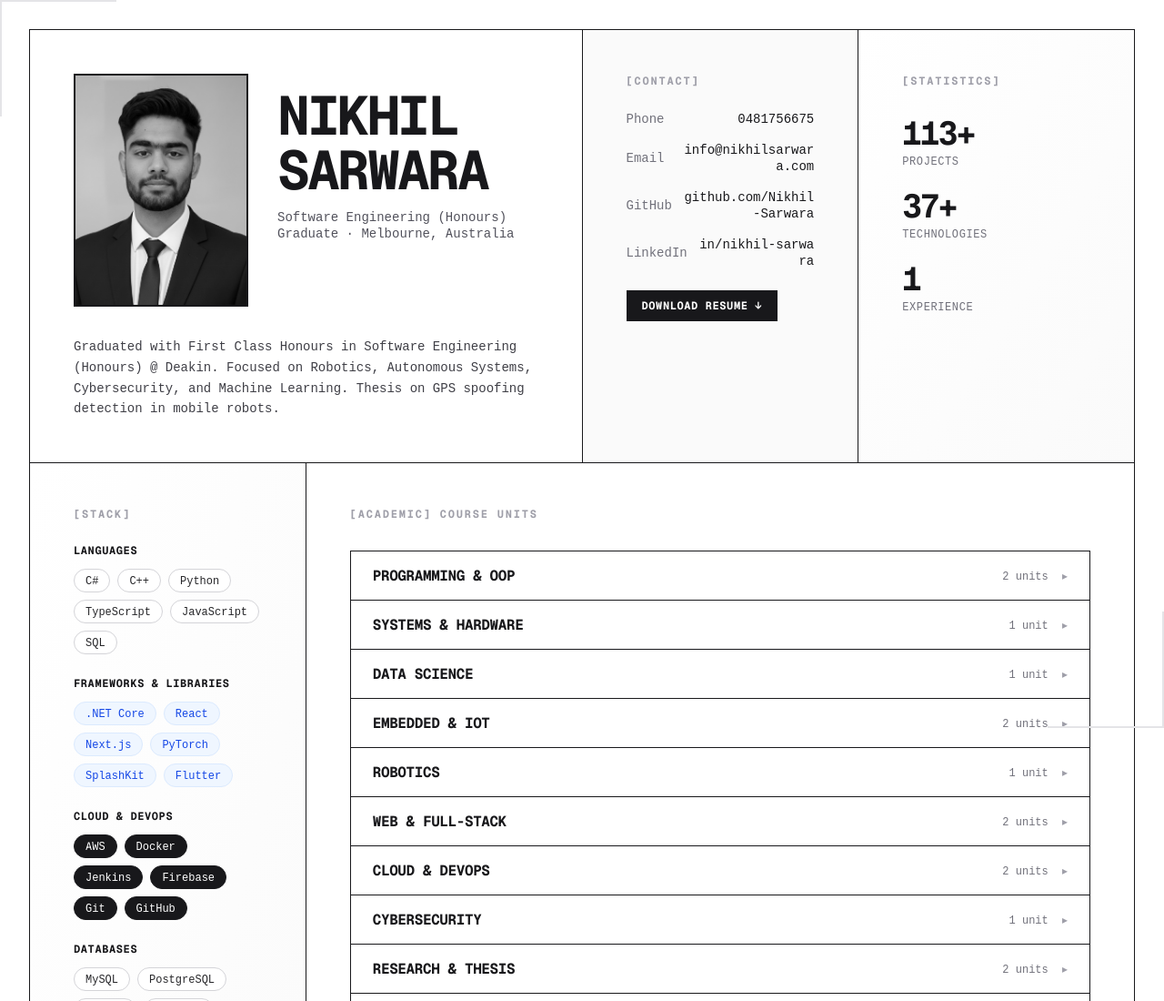
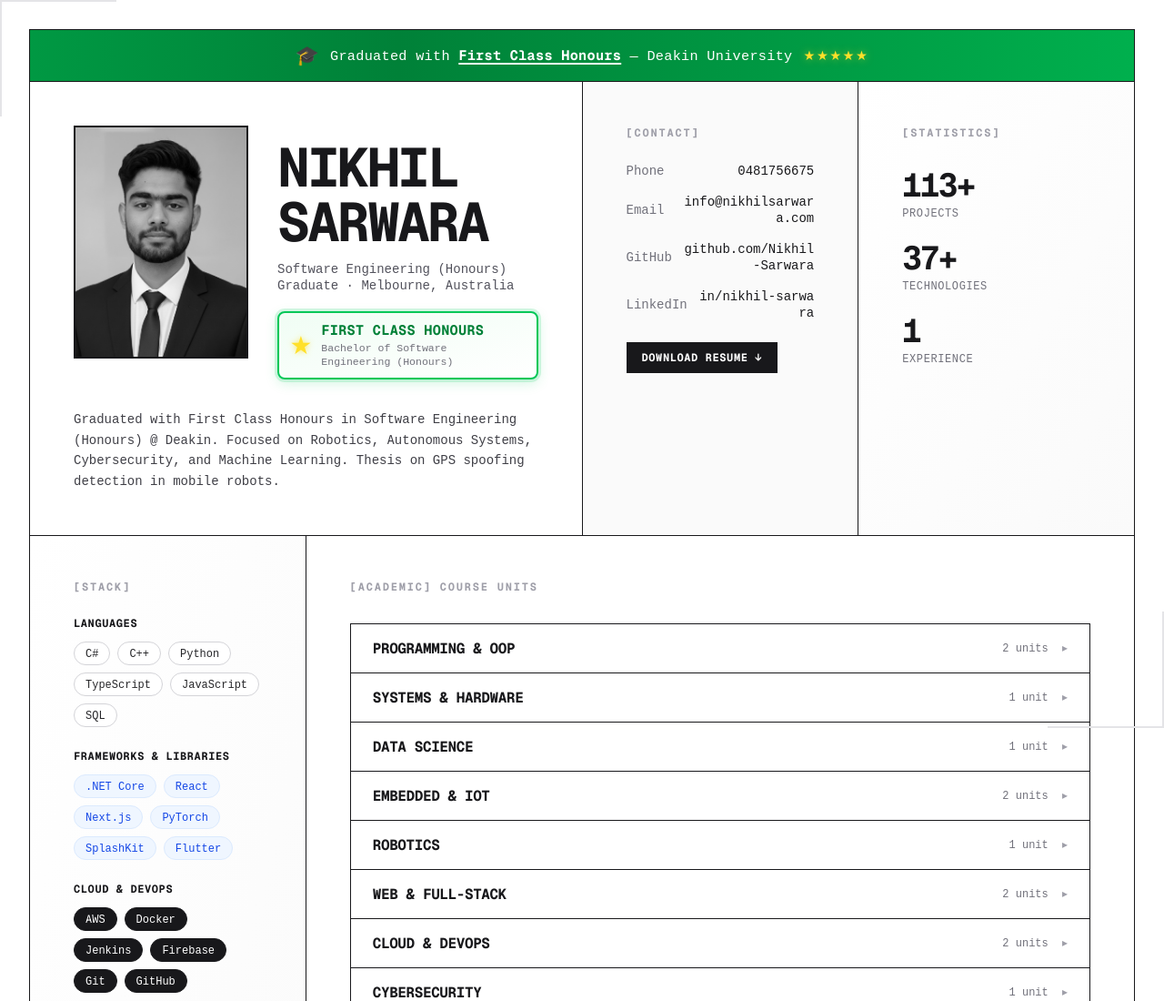
Before and after one commit to Nikhil-Sarwara/my-portfolio, an Astro site: page / in a window 1280 px wide. Shown: the top 1100 px of the page at 91% size. Built offline with nearby package versions, Linux system fonts and the light colour scheme; Astro itself is replaced by a stand-in of ours.

Commit message:
feat: highlight First Class Honours with banner + award badge

```diff
--- a/src/pages/index.astro
+++ b/src/pages/index.astro
@@ -58,6 +58,12 @@ const unitByCode = Object.fromEntries(units.map((u) => [u.unit_code, u]));
     <div class="content">
       <div class="main-grid">
 
+        <div class="honours-banner">
+          <span class="hb-emoji">🎓</span>
+          <span class="hb-text">Graduated with <strong>First Class Honours</strong> — Deakin University</span>
+          <span class="hb-stars">★★★★★</span>
+        </div>
+
         <!-- Identity -->
         <div class="cell cell-id">
           <div class="id-row">
@@ -67,6 +73,13 @@ const unitByCode = Object.fromEntries(units.map((u) => [u.unit_code, u]));
             <div class="flex-1">
               <h1 class="name">{site.name}</h1>
               <p class="id-meta">{site.role} · {site.location}</p>
+              <div class="honours-badge">
+                <span class="hb-star">★</span>
+                <div class="hb-inner">
+                  <div class="hb-title">First Class Honours</div>
+                  <div class="hb-sub">Bachelor of Software Engineering (Honours)</div>
+                </div>
+              </div>
             </div>
           </div>
           <p class="id-bio">{site.bio}</p>
--- a/src/styles/global.css
+++ b/src/styles/global.css
@@ -275,6 +275,87 @@ h1.name {
   font-size: 0.875rem;
   line-height: 1.625;
   color: var(--zinc-700);
+}
+
+/* ===== Honours banner ===== */
+.honours-banner {
+  grid-column: 1 / -1;
+  display: flex;
+  align-items: center;
+  justify-content: center;
+  gap: 0.75rem;
+  padding: 0.9rem 1.5rem;
+  border-right: 1px solid var(--zinc-900);
+  border-bottom: 1px solid var(--zinc-900);
+  background: linear-gradient(90deg, var(--green-700), var(--green-500) 50%, var(--green-700));
+  background-size: 200% 100%;
+  animation: shimmer 6s linear infinite;
+  color: #fff;
+  font-size: 0.95rem;
+  letter-spacing: 0.02em;
+}
+
+@keyframes shimmer {
+  0% { background-position: 0% 0; }
+  100% { background-position: 200% 0; }
+}
+
+.hb-emoji {
+  font-size: 1.3rem;
+}
+
+.hb-text strong {
+  color: #fff;
+  text-decoration: underline;
+  text-decoration-thickness: 2px;
+  text-underline-offset: 3px;
+}
+
+.hb-stars {
+  color: var(--yellow-300);
+  letter-spacing: 0.1em;
+  font-size: 0.9rem;
+  text-shadow: 0 0 8px rgba(255, 224, 42, 0.5);
+}
+
+/* ===== Honours badge (hero) ===== */
+.honours-badge {
+  margin-top: 1.25rem;
+  display: inline-flex;
+  align-items: center;
+  gap: 0.75rem;
+  padding: 0.65rem 1rem 0.65rem 0.8rem;
+  border: 2px solid var(--green-500);
+  border-radius: 0.5rem;
+  background: linear-gradient(to bottom right, var(--green-50), #fff);
+  box-shadow: 0 0 0 3px rgba(0, 199, 88, 0.15), 0 4px 14px rgba(0, 199, 88, 0.18);
+}
+
+.hb-star {
+  font-size: 1.5rem;
+  color: var(--yellow-300);
+  text-shadow: 0 0 6px rgba(255, 224, 42, 0.7);
+  animation: pulse-star 2s ease-in-out infinite;
+}
+
+@keyframes pulse-star {
+  0%, 100% { transform: scale(1); }
+  50% { transform: scale(1.15); }
+}
+
+.hb-title {
+  font-size: 0.95rem;
+  font-weight: 700;
+  text-transform: uppercase;
+  letter-spacing: 0.02em;
+  color: var(--green-700);
+  line-height: 1.2;
+}
+
+.hb-sub {
+  font-size: 0.72rem;
+  color: var(--zinc-500);
+  margin-top: 2px;
 }
 
 /* ===== Section label ===== */
```
